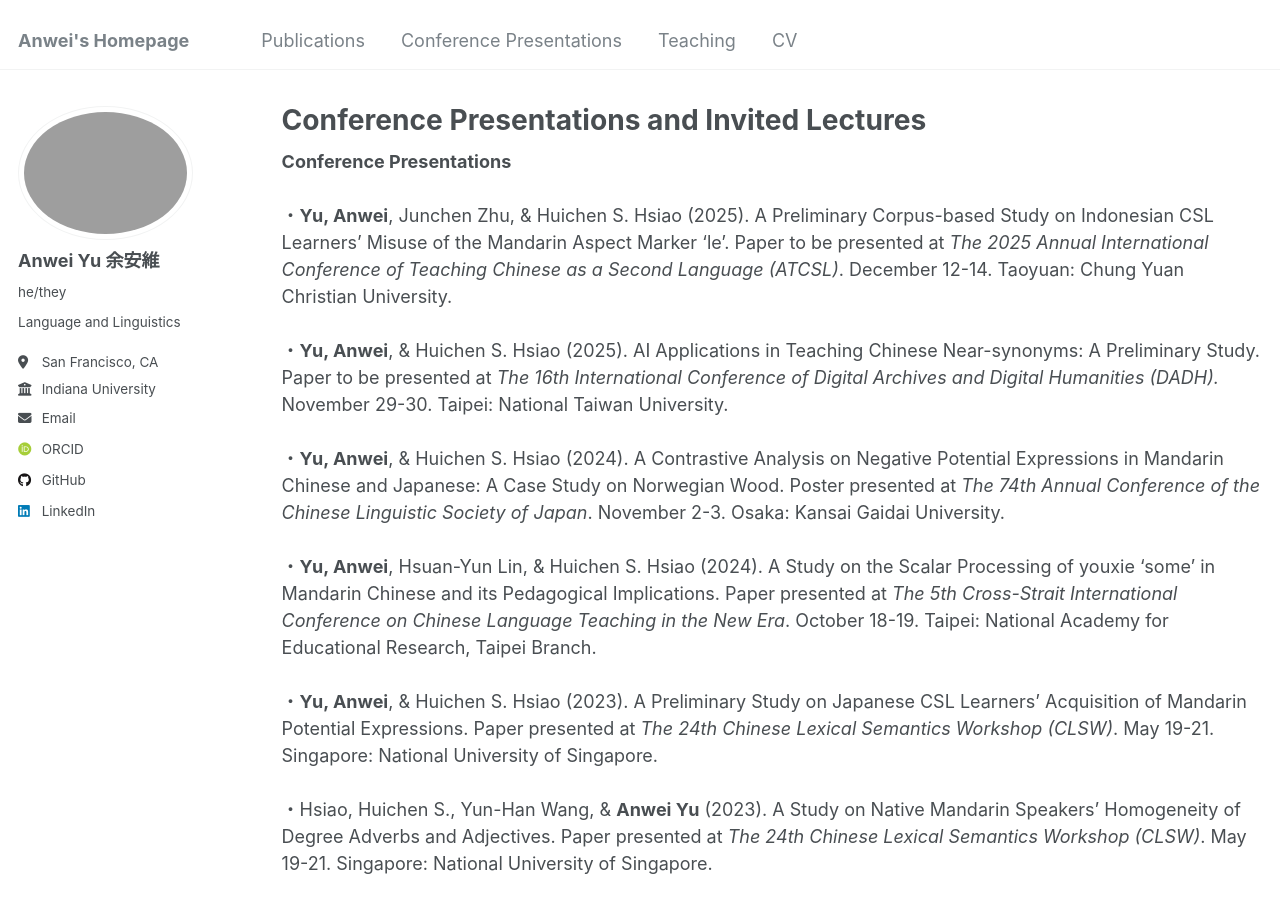
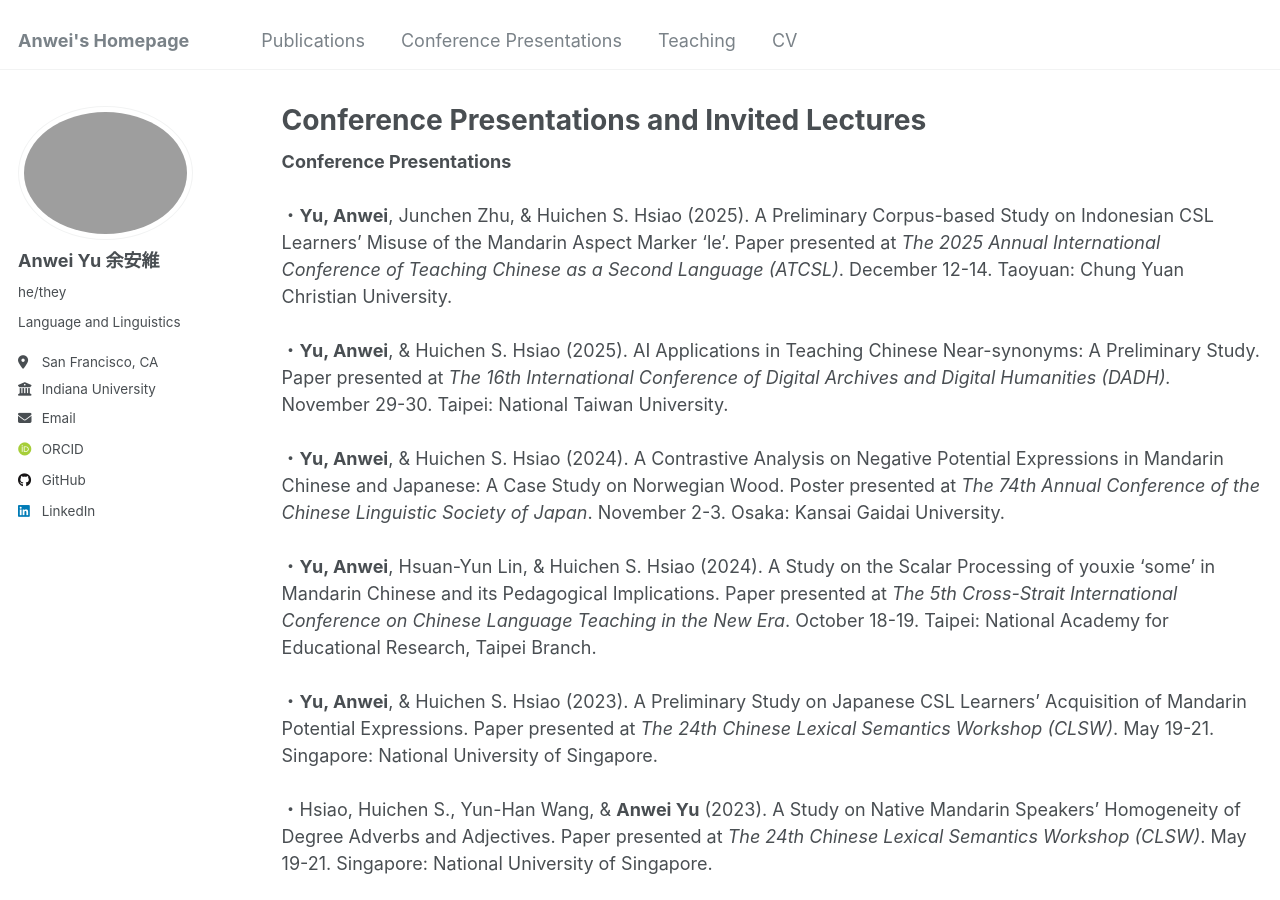
Before and after one commit to anweiyu/anweiyu.github.io, a Jekyll site: the page built from _pages/talks.html, in a window 1280 px wide and 900 px high. Built offline with Jekyll 4.4.1, drawn with Linux system fonts in a browser that asks for light colours; some web fonts are replaced.

Commit message:
Update talks.html

```diff
--- a/_pages/talks.html
+++ b/_pages/talks.html
@@ -6,8 +6,8 @@ author_profile: true
 ---
 
 <strong>Conference Presentations</strong><br><br>
-・<strong>Yu, Anwei</strong>, Junchen Zhu, & Huichen S. Hsiao (2025). A Preliminary Corpus-based Study on Indonesian CSL Learners’ Misuse of the Mandarin Aspect Marker ‘le’. Paper to be presented at <em>The 2025 Annual International Conference of Teaching Chinese as a Second Language (ATCSL)</em>. December 12-14. Taoyuan: Chung Yuan Christian University.<br><br>
-・<strong>Yu, Anwei</strong>, & Huichen S. Hsiao (2025). AI Applications in Teaching Chinese Near-synonyms: A Preliminary Study. Paper to be presented at <em>The 16th International Conference of Digital Archives and Digital Humanities (DADH).</em> November 29-30. Taipei: National Taiwan University.<br><br>
+・<strong>Yu, Anwei</strong>, Junchen Zhu, & Huichen S. Hsiao (2025). A Preliminary Corpus-based Study on Indonesian CSL Learners’ Misuse of the Mandarin Aspect Marker ‘le’. Paper presented at <em>The 2025 Annual International Conference of Teaching Chinese as a Second Language (ATCSL)</em>. December 12-14. Taoyuan: Chung Yuan Christian University.<br><br>
+・<strong>Yu, Anwei</strong>, & Huichen S. Hsiao (2025). AI Applications in Teaching Chinese Near-synonyms: A Preliminary Study. Paper presented at <em>The 16th International Conference of Digital Archives and Digital Humanities (DADH).</em> November 29-30. Taipei: National Taiwan University.<br><br>
 ・<strong>Yu, Anwei</strong>, & Huichen S. Hsiao (2024). A Contrastive Analysis on Negative Potential Expressions in Mandarin Chinese and Japanese: A Case Study on Norwegian Wood. Poster presented at <em>The 74th Annual Conference of the Chinese Linguistic Society of Japan</em>. November 2-3. Osaka: Kansai Gaidai University.<br><br>
 ・<strong>Yu, Anwei</strong>, Hsuan-Yun Lin, & Huichen S. Hsiao (2024). A Study on the Scalar Processing of youxie ‘some’ in Mandarin Chinese and its Pedagogical Implications. Paper presented at <em>The 5th Cross-Strait International Conference on Chinese Language Teaching in the New Era</em>. October 18-19. Taipei: National Academy for Educational Research, Taipei Branch.<br><br>
 ・<strong>Yu, Anwei</strong>, & Huichen S. Hsiao (2023). A Preliminary Study on Japanese CSL Learners’ Acquisition of Mandarin Potential Expressions. Paper presented at <em>The 24th Chinese Lexical Semantics Workshop (CLSW)</em>. May 19-21. Singapore: National University of Singapore.<br><br>
```
